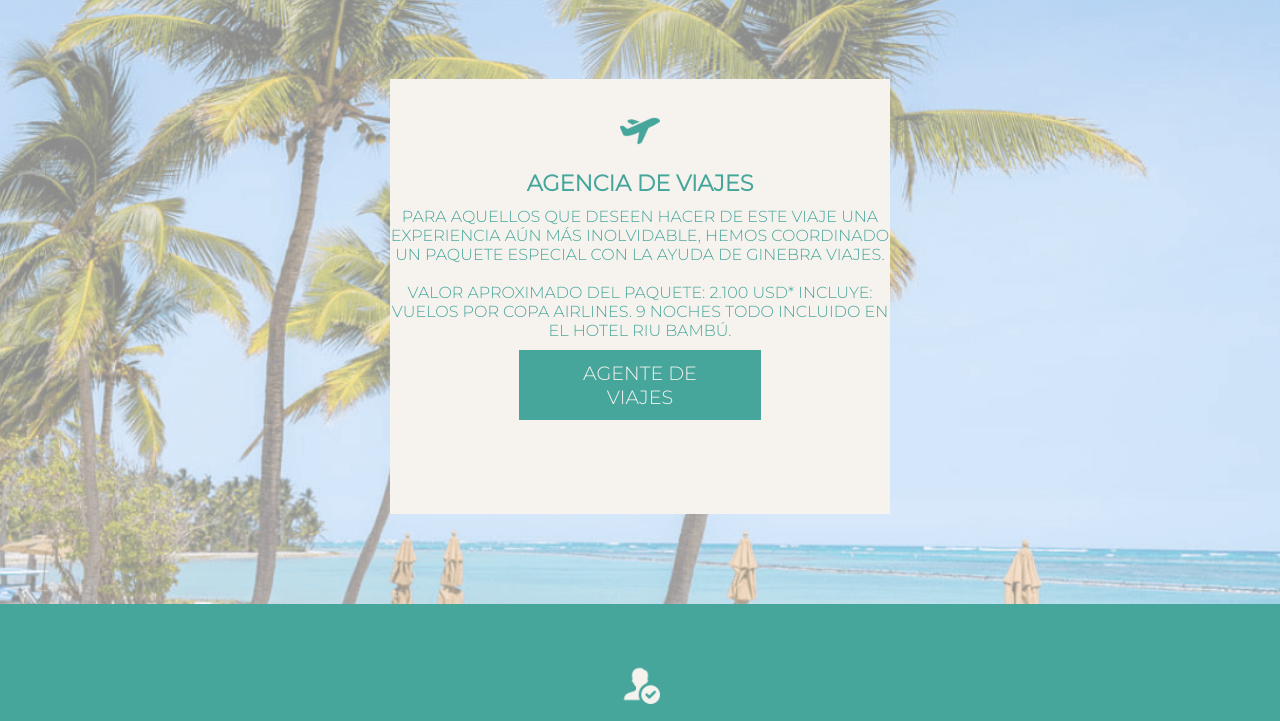
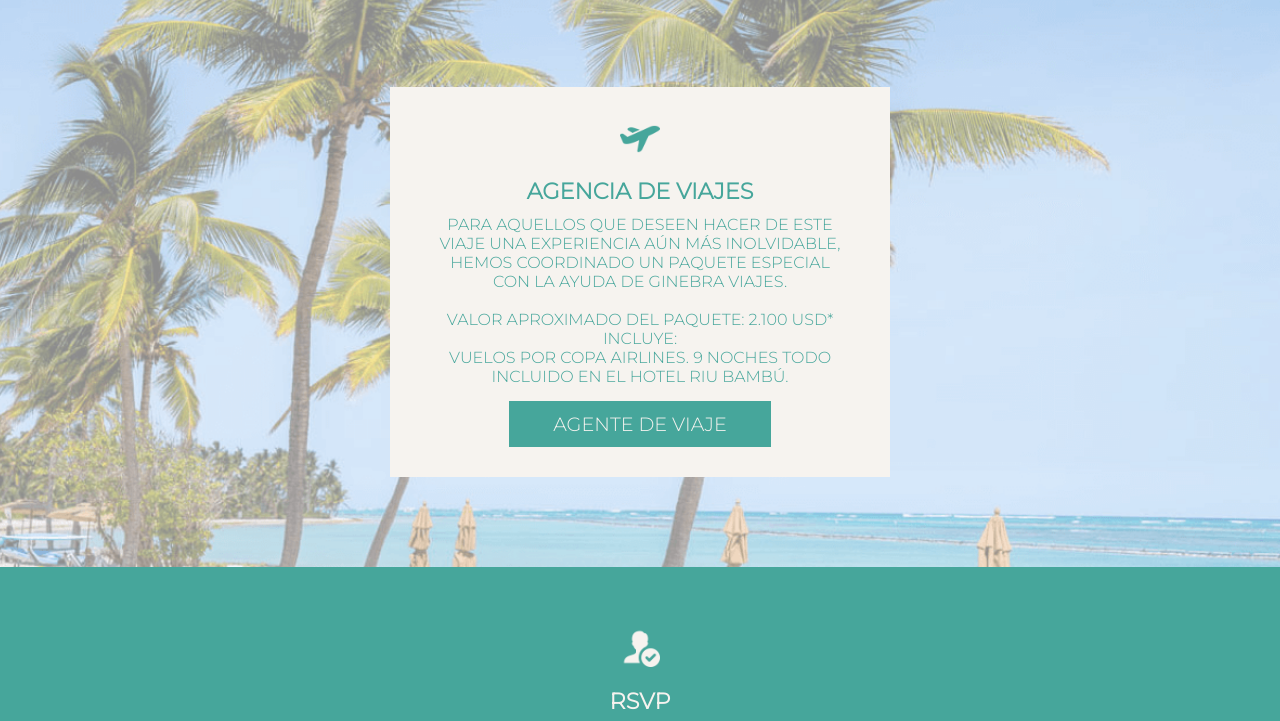
Before and after one commit to invitacionesweb/cataymati, a plain HTML site: page index.html in a window 1280 px wide. Shown: the part 3846-4567 px from the top of the page. Drawn offline with nearby package versions, Linux system fonts and the light colour scheme.

Commit message:
actualizar
ac

```diff
--- a/index.html
+++ b/index.html
@@ -119,21 +119,20 @@
       <img class="f2" src="./img-editables/3.png" alt="Novios">
     </div>
     <div class="caja">
-        <div data-aos="fade-in" class="ubicacion-bloque dos" >
+        <div data-aos="fade-in" class="ubicacion-bloque agencia dos" >
             <img class="icon"  src="./figuras/giftcard.png" alt="giftcard">
             <h2>AGENCIA DE VIAJES</h2>
             <p>
 
               PARA AQUELLOS QUE DESEEN HACER DE ESTE VIAJE UNA EXPERIENCIA AÚN MÁS INOLVIDABLE, HEMOS COORDINADO UN PAQUETE ESPECIAL CON LA AYUDA DE GINEBRA VIAJES.
               <br><br>
-              VALOR APROXIMADO DEL PAQUETE: 2.100 USD*
+              VALOR APROXIMADO DEL PAQUETE: 2.100 USD* <br>
               INCLUYE:
               <br>
               VUELOS POR COPA AIRLINES.
               9 NOCHES TODO INCLUIDO EN EL HOTEL RIU BAMBÚ.
             </p>
-            <a target="_blank" class="boton viaje" href="https://wa.link/a64zos">AGENTE DE VIAJES</a> <br><br><br>
-
+            <a target="_blank" class="boton viaje" href="https://wa.link/a64zos">AGENTE DE VIAJE</a>
         </div>
 
     </div>
--- a/style.css
+++ b/style.css
@@ -203,7 +203,7 @@ header {
     font-weight: bolder;
 
 }
-.ubicacion-bloque1 p {
+.ubicacion-bloque p {
     padding:10px 40px 30px 40px;
     font-size: 1em;
     max-width: 400px;
@@ -293,6 +293,15 @@ header {
     display: flex;
     align-items: center;
     justify-content: center;
+}
+.caja .agencia {
+}
+.caja .agencia p {
+    padding:0  40px ;
+}
+.caja .agencia a {
+    margin:5px 0 0 0;
+    width: 180px;
 }
 .dos {
     width: 100%;
```
